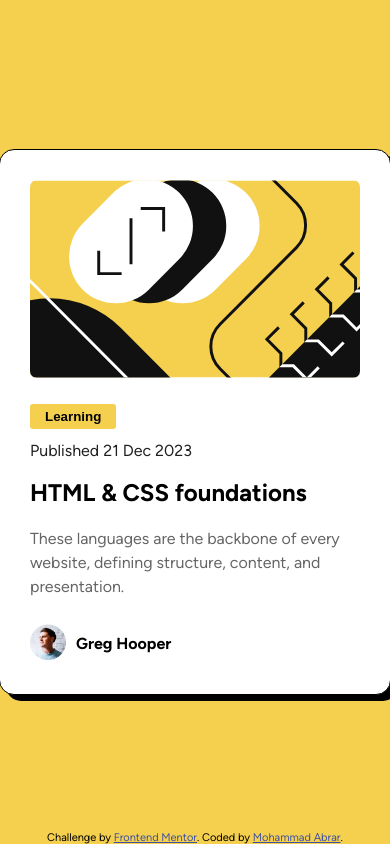
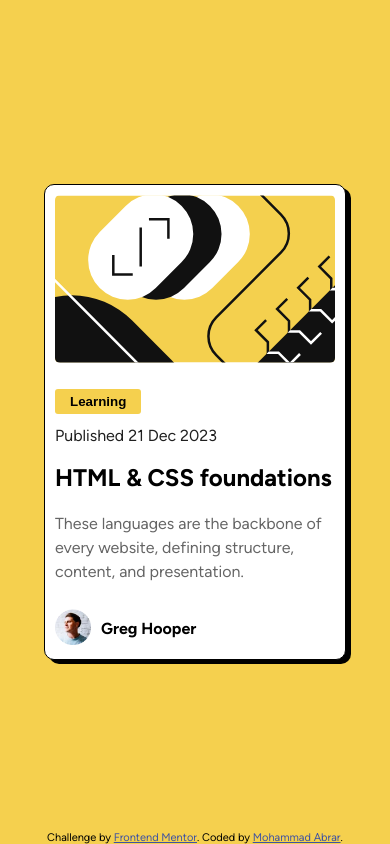
Before and after one commit to NewNameAbrar/BlogPreviewCard-FrontendMentor4, a plain HTML site: page index.html in a window 390 px wide. Drawn offline with Linux system fonts and the light colour scheme.

Commit message:
Mobile Responsive

```diff
--- a/style.css
+++ b/style.css
@@ -85,3 +85,17 @@ h2 {
 .profileName {
   font-weight: 700;
 }
+
+@media (max-width: 425px) {
+  main {
+    width: 280px;
+    padding: 10px;
+    border-radius: 10px;
+    box-shadow: 5px 4px 0 black;
+  }
+
+  .coverImg img {
+    width: 280px;
+    border-radius: 5px;
+  }
+}
```
